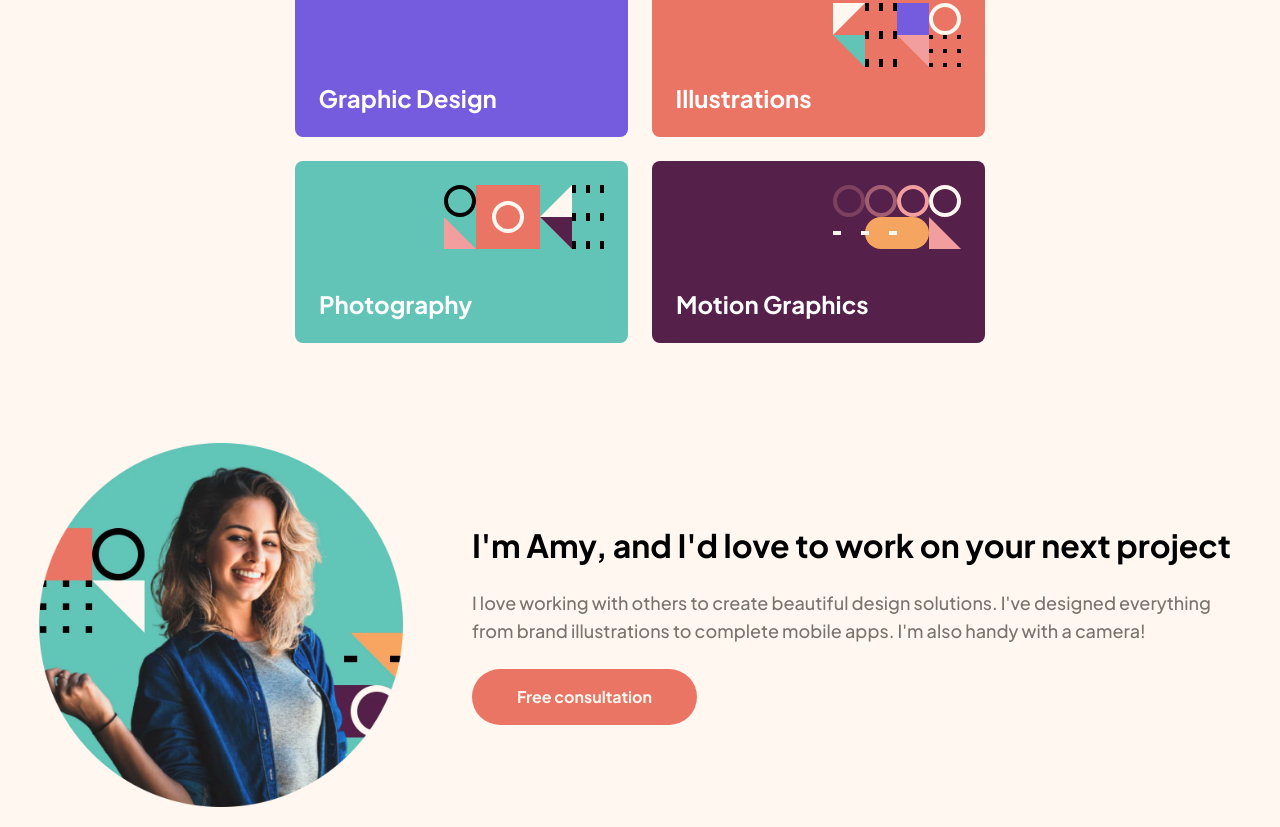
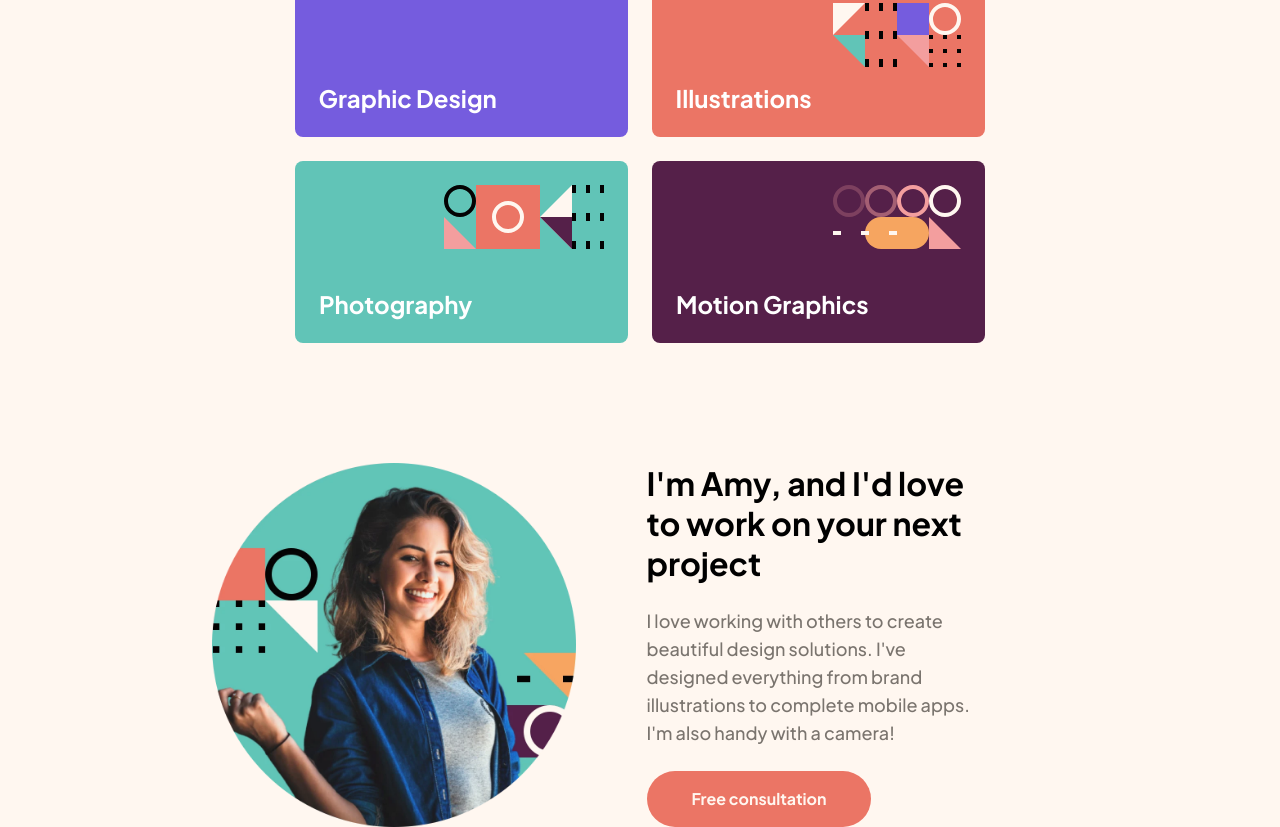
Before and after one commit to manondupriez/single-page-design-portfolio, a website: page index.html in a window 1280 px wide. Shown: the part 591-1418 px from the top of the page. Drawn offline with Linux system fonts and the light colour scheme.

Commit message:
Make about section for tablet and desktop

```diff
--- a/index.html
+++ b/index.html
@@ -69,23 +69,22 @@
                     </div>
                 </section>
                 <!-- About -->
-                <section class="pt-[100px] flex flex-col gap-[40px] md:gap-[69px] items-center md:flex-row">
-                    <img src="assets/images/image-amy.webp" alt="Amy's photo" class="w-[300px] h-[300px] md:w-[364px] md:h-[364px] ">
-                    <div class="flex flex-col gap-[24px] items-center md:items-start">
-                        <h2 class="text-[26px] md:text-[32px] font-bold text-center md:text-start leading-[33px] md:leading-[40px]">
+                <section class="md:w-[691px] 3xl:w-[1110px] md:mx-auto relative pt-[100px] md:pt-[120px] 3xl:pt-[136px] flex flex-col gap-[40px] md:gap-[69px] 3xl:gap-[125px] items-center md:items-end 3xl:flex-row 3xl:items-center">
+                    <img src="assets/images/image-amy.webp" alt="Amy's photo" class="w-[300px] h-[300px] md:w-[364px] md:h-[364px] 3xl:w-[445px] 3xl:h-[445px] md:absolute md:start-[-83px] 3xl:static 3xl:start-0">
+                    <div class="md:w-[339px] 3xl:w-[540px] flex flex-col items-center md:items-start">
+                        <h2 class="text-[26px] md:text-[32px] 3xl:text-[40px] font-bold text-center md:text-start leading-[33px] md:leading-[40px] 3xl:leading-[50px]">
                             I'm Amy, and I'd love to work on your next project
                         </h2>
-                        <p class="md:text-[18px] font-medium text-center md:text-start text-medium-brown leading-[26px] md:leading-[28px]">
+                        <p class="mt-[24px] 3xl:mt-[34px] md:text-[18px] font-medium text-center md:text-start text-medium-brown leading-[26px] md:leading-[28px]">
                             I love working with others to create beautiful design solutions. I've designed everything from brand illustrations to complete mobile apps. I'm also handy with a camera!
                         </p>
-                        <button class="w-fit bg-light-red hover:bg-summer-yellow transition-colors duration-300 text-light-cream text-[14px] md:text-[16px] font-bold leading-[28px] rounded-[28px] py-[8px] px-[27px] md:py-[14px] md:px-[45px] cursor-pointer">
+                        <button class="w-fit mt-[24px] 3xl:mt-[32px] bg-light-red hover:bg-summer-yellow transition-colors duration-300 text-light-cream text-[14px] md:text-[16px] font-bold leading-[28px] rounded-[28px] py-[8px] px-[27px] md:py-[14px] md:px-[45px] cursor-pointer">
                             Free consultation
                         </button>
                     </div>
                 </section>
             </main>
         </div>
-
         <!-- JavaScript-->
         <noscript>JavaScript est désactivé. Le site risque de ne pas fonctionner correctement.</noscript>
         <script src="assets/scripts/main.js"></script>
```
Also changed, not shown: assets/css/main.css.
